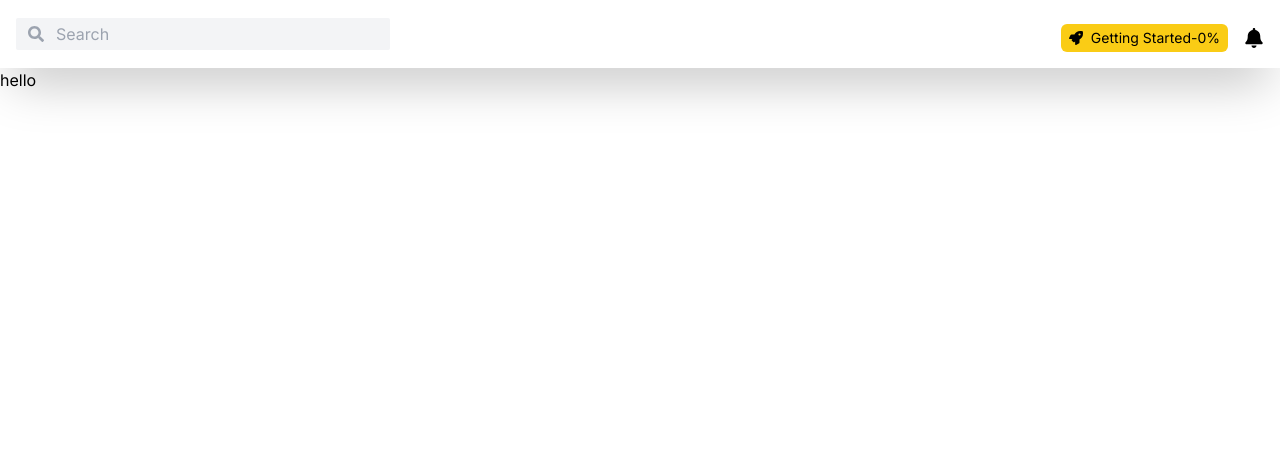
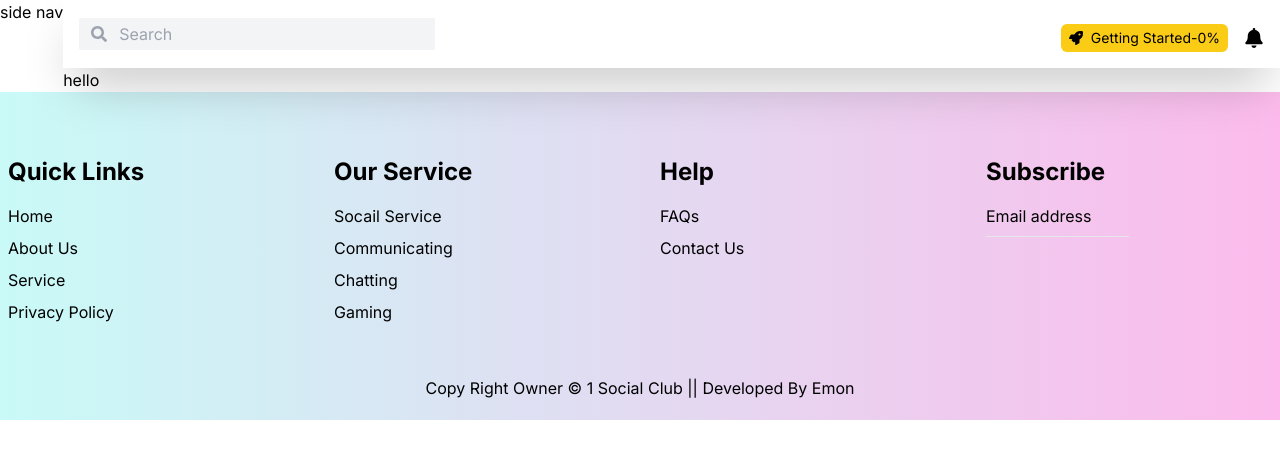
Before and after one commit to emon3455/job-task-social-media1, a Next.js app: page / in a window 1280 px wide. Shown: the top 458 px of the page. Built offline with nearby package versions, Linux system fonts and the light colour scheme.

Commit message:
footer and layout setup done

```diff
--- a/src/app/layout.js
+++ b/src/app/layout.js
@@ -1,6 +1,8 @@
 import Navbar from '@/components/Navbar'
 import './globals.css'
 import { Inter } from 'next/font/google'
+import SideNav from '@/components/SideNav'
+import Footer from '@/components/Footer'
 
 const inter = Inter({ subsets: ['latin'] })
 
@@ -14,9 +16,19 @@ export default function RootLayout({ children }) {
     <html lang="en">
       <body className={inter.className}>
 
-        <Navbar/>
+        <div className="flex">
 
-        {children}
+          <SideNav />
+
+          <div className="flex-grow">
+            <Navbar />
+
+            {children}
+          </div>
+
+        </div>
+
+        <Footer/>
 
       </body>
     </html>
--- /dev/null
+++ b/src/components/Footer.jsx
@@ -0,0 +1,74 @@
+
+
+const Footer = () => {
+    return (
+        <footer className="bg-gradient-to-l from-[#fcbbec] to-[#c9faf7]">
+
+
+            <div className="container mx-auto p-2">
+
+                <div className="">
+
+                    <div className="grid grid-cols-1 md:grid-cols-2 lg:grid-cols-4 my-10 gap-10">
+
+                        <div className="">
+                            <h2 className="text-2xl font-bold my-4">Quick Links</h2>
+                            <div className="space-y-2">
+                                <p className=" hover:-translate-y-1 transition-all duration-500 cursor-pointer">Home</p>
+                                <p className=" hover:-translate-y-1 transition-all duration-500 cursor-pointer">About Us</p>
+                                <p className=" hover:-translate-y-1 transition-all duration-500 cursor-pointer">Service</p>
+                                <p className=" hover:-translate-y-1 transition-all duration-500 cursor-pointer">Privacy Policy</p>
+                            </div>
+                        </div>
+
+                        <div className="">
+                            <h2 className="text-2xl font-bold my-4">Our Service</h2>
+                            <div className="space-y-2">
+                                <p className=" hover:-translate-y-1 transition-all duration-500 cursor-pointer">Socail Service</p>
+                                <p className=" hover:-translate-y-1 transition-all duration-500 cursor-pointer">Communicating</p>
+                                <p className=" hover:-translate-y-1 transition-all duration-500 cursor-pointer">Chatting</p>
+                                <p className=" hover:-translate-y-1 transition-all duration-500 cursor-pointer">Gaming</p>
+                            </div>
+                        </div>
+
+                        <div className="">
+                            <h2 className="text-2xl font-bold my-4">Help</h2>
+                            <div className="space-y-2">
+                                <p className=" hover:-translate-y-1 transition-all duration-500 cursor-pointer">FAQs</p>
+                                <p className=" hover:-translate-y-1 transition-all duration-500 cursor-pointer">Contact Us</p>
+                            </div>
+                        </div>
+
+                        <div className="space-y-2">
+                            <h2 className="text-2xl font-bold my-4">Subscribe</h2>
+                            <div className="">
+                                <span className="mr-8">Email address</span>
+
+                            </div>
+                            <hr className="w-1/2 text-cyan-50 p-2" />
+                            <div className="space-x-2">
+                                <i className="fa-brands fa-facebook fa-2x cursor-pointer"></i>
+                                <i className="fa-brands fa-twitter fa-2x cursor-pointer"></i>
+                                <i className="fa-brands fa-instagram fa-2x cursor-pointer"></i>
+                            </div>
+                        </div>
+
+                    </div>
+
+
+                    <div className="p-3 text-center">
+
+                        Copy Right Owner &copy; 1 Social Club || Developed By Emon
+
+                    </div>
+
+
+                </div>
+
+            </div>
+
+        </footer>
+    );
+};
+
+export default Footer;
--- /dev/null
+++ b/src/components/SideNav.jsx
@@ -0,0 +1,11 @@
+import React from 'react';
+
+const SideNav = () => {
+    return (
+        <aside>
+            side nav
+        </aside>
+    );
+};
+
+export default SideNav;
```
